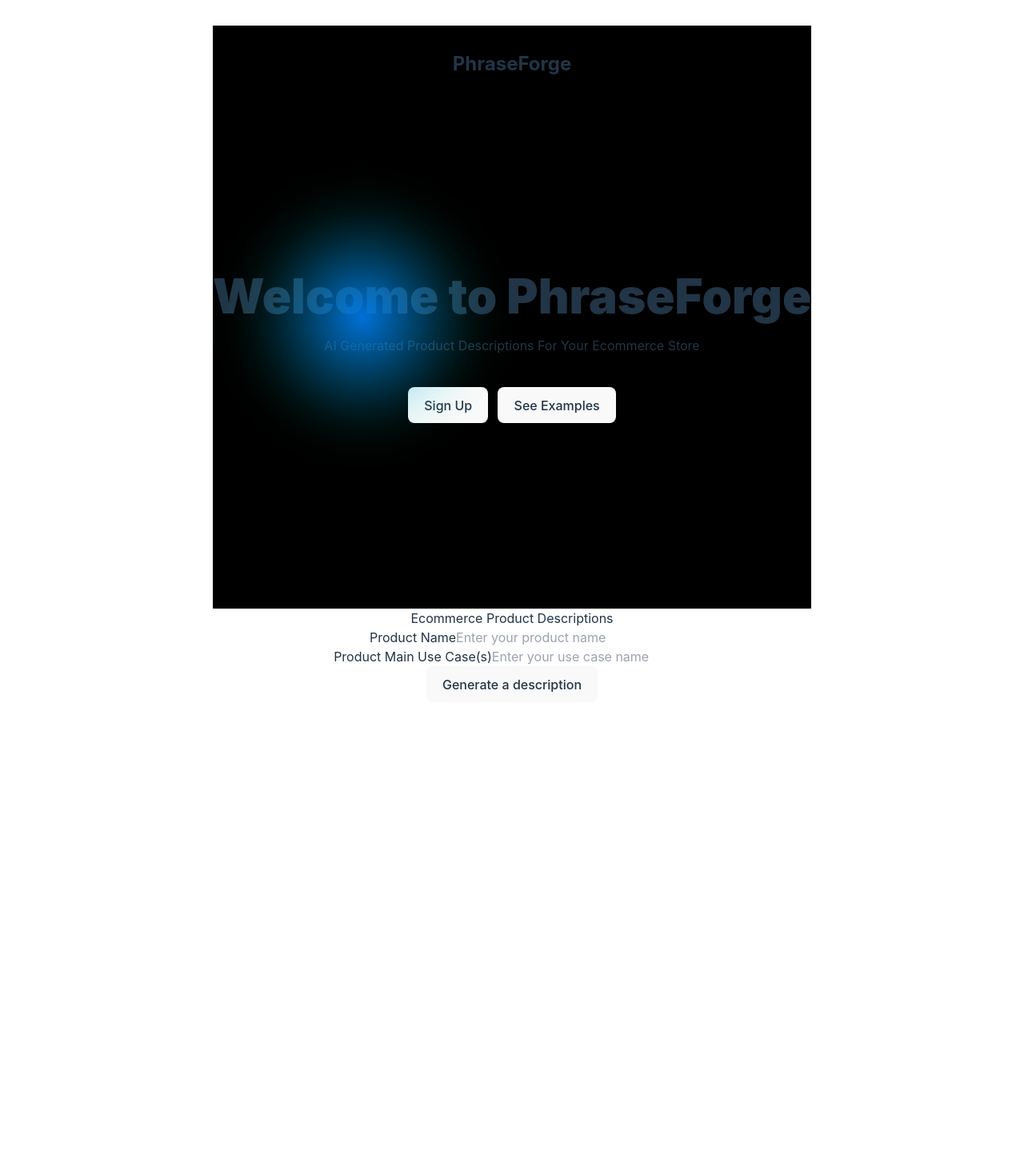
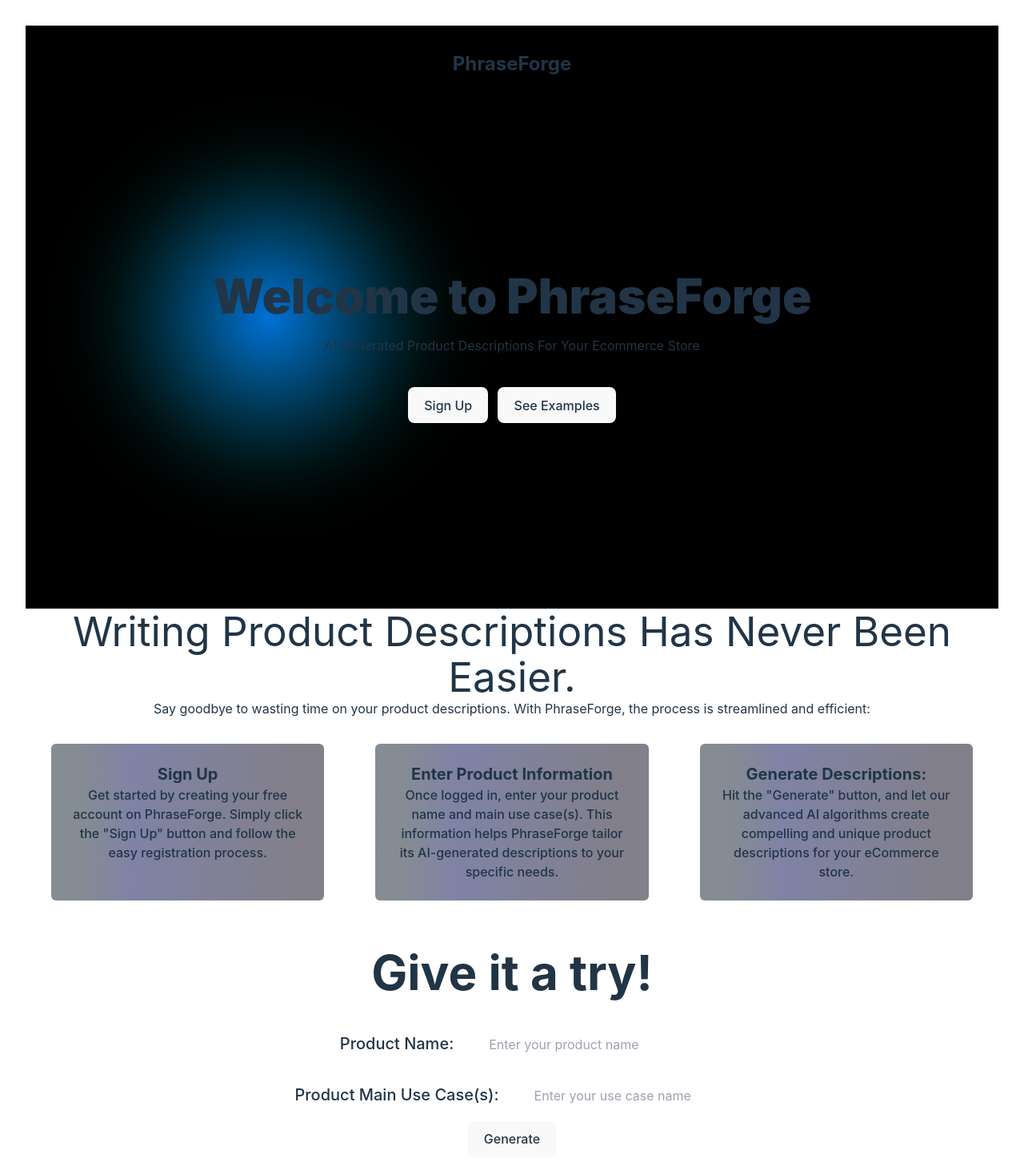
Before and after one commit to NathanVRyver/PhraseForge, a React (Vite) app: page / in a window 1280 px wide. Shown: the top 1468 px of the page at 80% size. Before the commit the page ends 910 px from the top, so only its background shows below. Built offline with nearby package versions, Linux system fonts and the light colour scheme; no server answers.

Commit message:
generator, howitworks , etc

```diff
--- a/src/App.jsx
+++ b/src/App.jsx
@@ -4,54 +4,17 @@ import { run } from "./Gemini";
 import "./App.css";
 import { Navbar } from "./components/Navbar";
 import { Hero } from "./components/Hero";
-
+import { Generator } from "./components/Generator";
+import { HowItWorks } from "./components";
 function App() {
-  const [productName, setProductName] = useState("");
-  const [productUse, setProductUse] = useState("");
-  const onButtonClick = async () => {
-    try {
-      const response = await run(productName, productUse);
-      console.log(response);
-    } catch (error) {
-      console.error("some error happened", error);
-    }
-  };
-
-  const handleNameChange = (e) => {
-    setProductName(e.target.value);
-  };
-  const handleUseCaseChange = (e) => {
-    setProductUse(e.target.value);
-  };
   return (
     <>
       <div id="multi-layered-glow">
         <Navbar />
         <Hero />
       </div>
-
-      <div>Ecommerce Product Descriptions</div>
-      <form>
-        <div>
-          <label>Product Name</label>
-          <input
-            type="text"
-            name="productname"
-            placeholder="Enter your product name"
-            onChange={handleNameChange}
-          ></input>
-        </div>
-        <div>
-          <label>Product Main Use Case(s)</label>
-          <input
-            type="text"
-            name="usecase"
-            onChange={handleUseCaseChange}
-            placeholder="Enter your use case name"
-          ></input>
-        </div>
-      </form>
-      <button onClick={onButtonClick}>Generate a description</button>
+      <HowItWorks />
+      <Generator />
     </>
   );
 }
--- /dev/null
+++ b/src/components/Generator.jsx
@@ -0,0 +1,51 @@
+import { useState } from "react";
+import { run } from "../Gemini";
+export function Generator() {
+  const [productName, setProductName] = useState("");
+  const [productUse, setProductUse] = useState("");
+  const onButtonClick = async () => {
+    try {
+      const response = await run(productName, productUse);
+      console.log(response);
+    } catch (error) {
+      console.error("some error happened", error);
+    }
+  };
+
+  const handleNameChange = (e) => {
+    setProductName(e.target.value);
+  };
+  const handleUseCaseChange = (e) => {
+    setProductUse(e.target.value);
+  };
+  return (
+    <>
+      <div className="text-6xl font-bold py-7">Give it a try!</div>
+      <form>
+        <div>
+          <label className="text-xl font-medium p-6">Product Name:</label>
+          <input
+            type="text"
+            name="productname"
+            placeholder="Enter your product name"
+            onChange={handleNameChange}
+            className="m-4  p-1 rounded-sm"
+          ></input>
+        </div>
+        <div>
+          <label className="text-xl font-medium p-6">
+            Product Main Use Case(s):
+          </label>
+          <input
+            type="text"
+            name="usecase"
+            onChange={handleUseCaseChange}
+            placeholder="Enter your use case name"
+            className="m-4  p-1 rounded-sm"
+          ></input>
+        </div>
+      </form>
+      <button onClick={onButtonClick}>Generate </button>
+    </>
+  );
+}
--- a/src/components/Hero.jsx
+++ b/src/components/Hero.jsx
@@ -1,6 +1,6 @@
 export function Hero() {
   return (
-    <div className="py-48">
+    <div className="py-48 hero">
       <h1 className="text-center text-6xl font-black py-5 w-full">
         Welcome to PhraseForge
       </h1>
--- /dev/null
+++ b/src/components/HowItWorks.jsx
@@ -0,0 +1,41 @@
+export function HowItWorks() {
+  return (
+    <div>
+      <h1>Writing Product Descriptions Has Never Been Easier.</h1>
+      <p>
+        Say goodbye to wasting time on your product descriptions. With
+        PhraseForge, the process is streamlined and efficient:
+      </p>
+
+      <div className="grid grid-cols-3">
+        <ExplainerCard
+          header="Sign Up"
+          description='Get started by creating your free account on
+          PhraseForge. Simply click the "Sign Up" button and follow the easy
+          registration process.'
+        />
+        <ExplainerCard
+          header="Enter Product Information"
+          description="Once logged in, enter your
+          product name and main use case(s). This information helps PhraseForge
+          tailor its AI-generated descriptions to your specific needs."
+        />
+        <ExplainerCard
+          header="Generate Descriptions:"
+          description='Hit the "Generate" button, and
+          let our advanced AI algorithms create compelling and unique product
+          descriptions for your eCommerce store.'
+        />
+      </div>
+    </div>
+  );
+}
+
+function ExplainerCard({ header, description }) {
+  return (
+    <div className="bg-gradient-to-r from-[#0d1a2880] from-10% via-[#01074c80] via-30% to-[#06011680] to-90%  rounded-md m-8 p-6 ">
+      <h1 className="text-xl font-bold">{header}</h1>
+      <p className="text-md font-medium">{description}</p>
+    </div>
+  );
+}
--- a/src/components/Navbar.jsx
+++ b/src/components/Navbar.jsx
@@ -1,6 +1,6 @@
 export function Navbar() {
   return (
-    <div className="justify-center flex py-8">
+    <div className="justify-center flex py-8 navbar">
       <h1 className="text-2xl font-bold">PhraseForge</h1>
     </div>
   );
--- a/src/components/index.js
+++ b/src/components/index.js
@@ -1,2 +1,4 @@
 export { Navbar } from "./Navbar";
 export { Hero } from "./Hero";
+export { Generator } from "./Generator";
+export { HowItWorks } from "./HowItWorks";
--- a/src/index.css
+++ b/src/index.css
@@ -16,11 +16,11 @@
 
 a {
   font-weight: 500;
-  color: #646cff;
+  color: #007bff80;
   text-decoration: inherit;
 }
 a:hover {
-  color: #535bf2;
+  color: #007bff80;
 }
 
 body {
@@ -36,28 +36,7 @@ h1 {
   font-size: 3.2em;
   line-height: 1.1;
 }
-#multi-layered-glow {
-  width: 100%;
-  height: 80%;
-  background-color: #000;
-  position: relative;
-}
-#multi-layered-glow:before {
-  left: 0;
-  width: 100%;
-  height: 100%;
-  content: " ";
-  position: absolute;
-  z-index: 0;
-  background: radial-gradient(
-      circle at 25% 50%,
-      rgba(0, 98, 255, 0.5),
-      transparent 20%
-    ),
-    radial-gradient(circle at 25% 50%, rgba(0, 123, 255, 0.5), transparent 25%),
-    radial-gradient(circle at 25% 50%, rgba(0, 255, 187, 0.5), transparent 30%);
-  -webkit-mask: radial-gradient(circle at 25% 50%, black 0%, transparent 30%);
-}
+
 button {
   border-radius: 8px;
   border: 1px solid transparent;
@@ -70,7 +49,7 @@ button {
   transition: border-color 0.25s;
 }
 button:hover {
-  border-color: #646cff;
+  border-color: #007bff80;
 }
 button:focus,
 button:focus-visible {
@@ -89,3 +68,35 @@ button:focus-visible {
     background-color: #f9f9f9;
   }
 }
+#multi-layered-glow {
+  width: 100%;
+  height: 80%;
+  z-index: 1;
+  background-color: #000;
+  position: relative;
+}
+#multi-layered-glow:before {
+  left: 0;
+  width: 100%;
+  height: 100%;
+  content: " ";
+  position: absolute;
+  z-index: 0;
+  background: radial-gradient(
+      circle at 25% 50%,
+      rgba(0, 98, 255, 0.5),
+      transparent 20%
+    ),
+    radial-gradient(circle at 25% 50%, #007bff80, transparent 25%),
+    radial-gradient(circle at 25% 50%, rgba(0, 255, 187, 0.5), transparent 30%);
+  -webkit-mask: radial-gradient(circle at 25% 50%, black 0%, transparent 30%);
+}
+.navbar,
+.hero {
+  position: relative;
+  z-index: 2;
+}
+
+#root {
+  width: 100%;
+}
```
